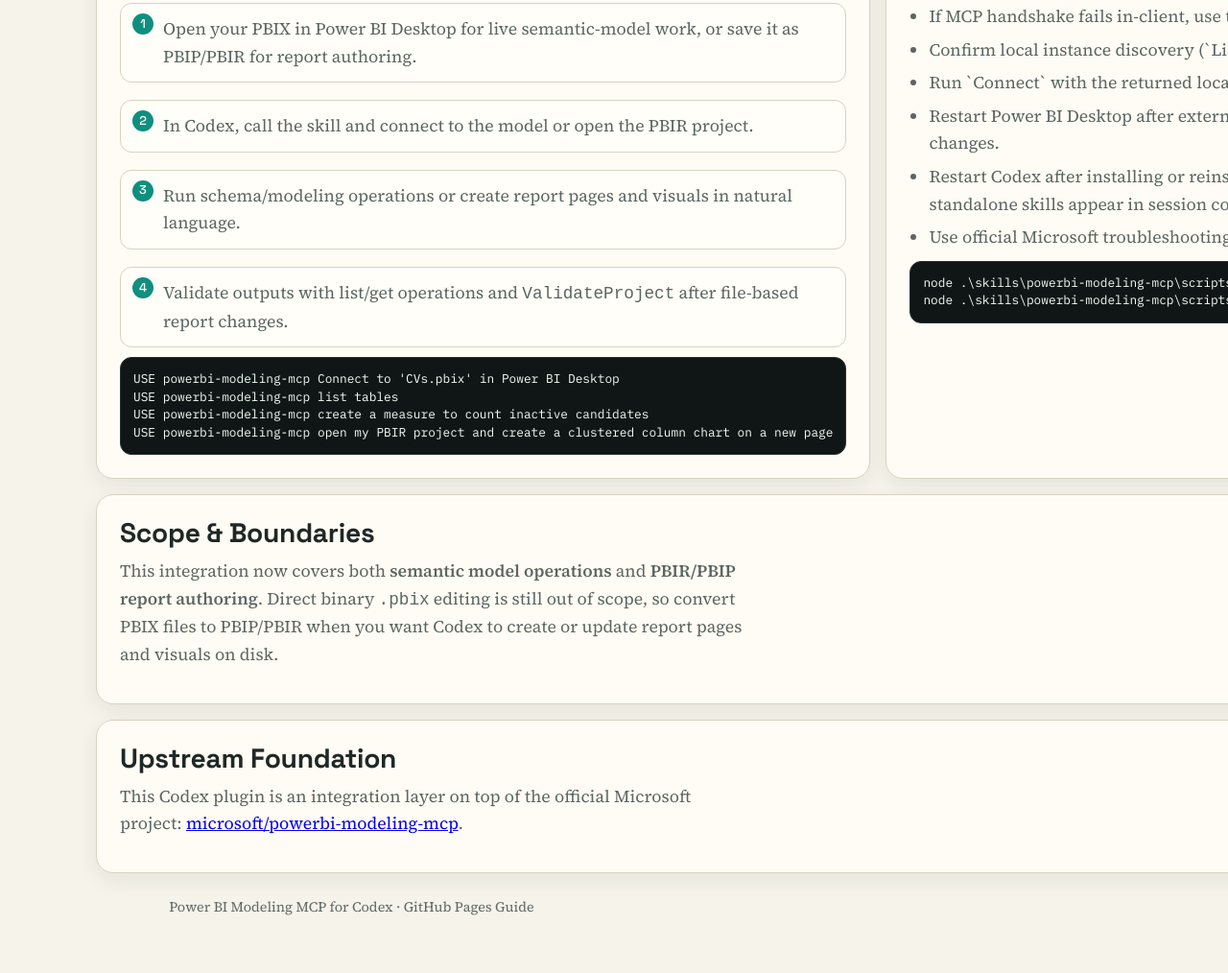
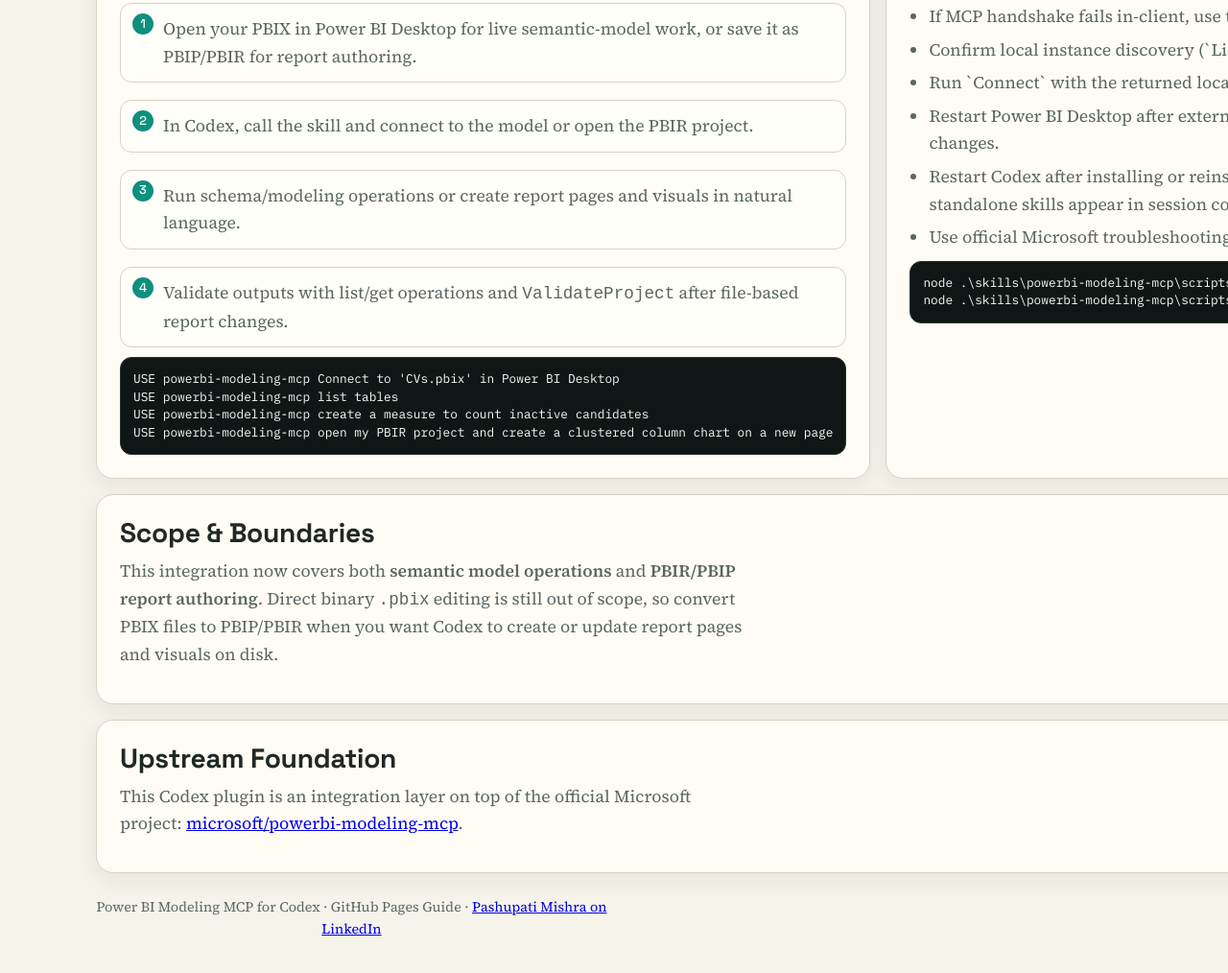
Before and after one commit to pashupatimishra20/powerbi-modeling-codex-mcp, a website: page index.html in a window 1280 px wide. Shown: the part 1951-2965 px from the top of the page at 96% size. Drawn offline with Linux system fonts and the light colour scheme.

Commit message:
Update maintainer links in docs

```diff
--- a/index.html
+++ b/index.html
@@ -501,7 +501,10 @@
       </article>
     </section>
 
-    <p class="footer">Power BI Modeling MCP for Codex · GitHub Pages Guide</p>
+    <p class="footer">
+      Power BI Modeling MCP for Codex · GitHub Pages Guide ·
+      <a href="https://www.linkedin.com/in/pashupati-mishra/" target="_blank" rel="noopener noreferrer">Pashupati Mishra on LinkedIn</a>
+    </p>
   </main>
 
   <script>
```
Also changed, not shown: README.md.
